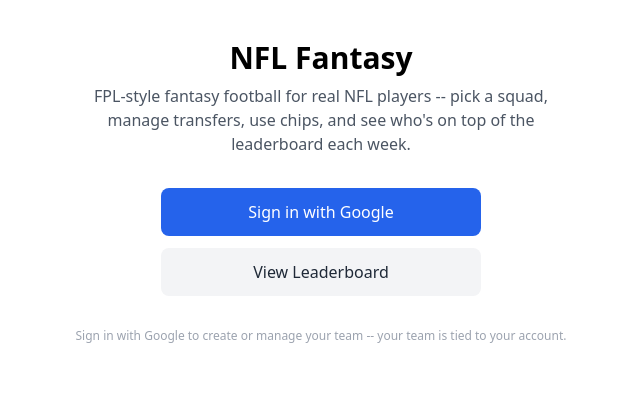
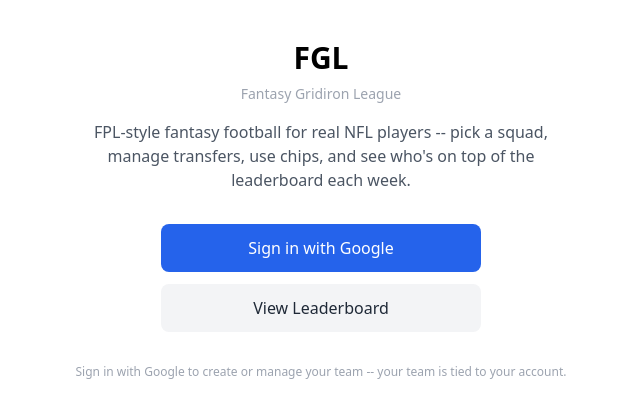
Before and after one commit to adigoya1/nfl-fantasy, a Next.js app: page / in a window 1280 px wide. Shown: the top 418 px of the page, without its empty margins (319-959 px from the left). Built offline with nearby package versions, Linux system fonts and the light colour scheme; no server answers.

Commit message:
Rebrand to FGL (Fantasy Gridiron League)

```diff
--- a/package.json
+++ b/package.json
@@ -1,5 +1,5 @@
 {
-  "name": "nfl-fantasy",
+  "name": "fgl",
   "version": "0.1.0",
   "private": true,
   "scripts": {
--- a/pages/build-squad.tsx
+++ b/pages/build-squad.tsx
@@ -1,3 +1,4 @@
+import Head from "next/head";
 import { useEffect, useState } from "react";
 import { useRouter } from "next/router";
 import { useSession, signIn } from "next-auth/react";
@@ -168,6 +169,9 @@
 
   return (
     <main className="max-w-4xl mx-auto p-6">
+      <Head>
+        <title>FGL — Build Your Squad</title>
+      </Head>
       <div className="flex justify-between items-center mb-6 flex-wrap gap-2">
         <h1 className="text-2xl font-bold">Build Your Squad: {team.name}</h1>
         <div className="flex gap-4 text-sm items-center">
--- a/pages/create-team.tsx
+++ b/pages/create-team.tsx
@@ -1,3 +1,4 @@
+import Head from "next/head";
 import { useState } from "react";
 import { useRouter } from "next/router";
 import { useSession, signIn } from "next-auth/react";
@@ -63,6 +64,9 @@
 
   return (
     <main className="max-w-md mx-auto p-10">
+      <Head>
+        <title>FGL — Create Your Team</title>
+      </Head>
       <h1 className="text-2xl font-bold mb-1">Create Your Team</h1>
       <p className="text-gray-600 text-sm mb-6">
         Signed in as {session.user?.email}. Pick a team name and you'll get a real, auto-drafted,
--- a/pages/index.tsx
+++ b/pages/index.tsx
@@ -1,3 +1,4 @@
+import Head from "next/head";
 import { useSession, signIn, signOut } from "next-auth/react";
 
 /**
@@ -7,13 +8,22 @@
  * so the CTA here adapts: signed-out visitors sign in first, signed-in
  * visitors go straight to their team (or Create Team resolves that either
  * way -- it redirects existing owners to their team automatically).
+ *
+ * Branded as "FGL" (Fantasy Gridiron League) rather than "NFL Fantasy" --
+ * the app uses real NFL player/team data internally (completely normal for
+ * a fantasy platform), but naming the *product itself* after the NFL's own
+ * trademarked name is worth avoiding once this has a real public URL.
  */
 export default function HomePage() {
   const { data: session, status } = useSession();
 
   return (
     <main className="max-w-xl mx-auto p-10 text-center">
-      <h1 className="text-3xl font-bold mb-2">NFL Fantasy</h1>
+      <Head>
+        <title>FGL — Fantasy Gridiron League</title>
+      </Head>
+      <h1 className="text-3xl font-bold mb-2">FGL</h1>
+      <p className="text-sm text-gray-400 mb-4">Fantasy Gridiron League</p>
       <p className="text-gray-600 mb-8">
         FPL-style fantasy football for real NFL players -- pick a squad, manage transfers, use chips, and see
         who's on top of the leaderboard each week.
--- a/pages/leaderboard.tsx
+++ b/pages/leaderboard.tsx
@@ -1,3 +1,4 @@
+import Head from "next/head";
 import { useEffect, useState } from "react";
 import type { LeaderboardRow } from "../lib/rankings";
 
@@ -21,7 +22,10 @@
 
   return (
     <main className="max-w-3xl mx-auto p-6">
-      <h1 className="text-2xl font-bold mb-4">NFL Fantasy — Leaderboard</h1>
+      <Head>
+        <title>FGL — Leaderboard</title>
+      </Head>
+      <h1 className="text-2xl font-bold mb-4">FGL — Leaderboard</h1>
 
       <div className="flex items-center gap-2 mb-4">
         <label htmlFor="week" className="text-sm text-gray-600">
--- a/pages/my-team.tsx
+++ b/pages/my-team.tsx
@@ -1,3 +1,4 @@
+import Head from "next/head";
 import { useEffect, useMemo, useState } from "react";
 import { useRouter } from "next/router";
 import { useSession, signIn, signOut } from "next-auth/react";
@@ -298,6 +299,9 @@
 
   return (
     <main className="max-w-4xl mx-auto p-6">
+      <Head>
+        <title>FGL — {team.name}</title>
+      </Head>
       <div className="flex justify-between items-center mb-6 flex-wrap gap-2">
         <h1 className="text-2xl font-bold">{team.name}</h1>
         <div className="flex gap-4 text-sm items-center">
--- a/pages/transfers.tsx
+++ b/pages/transfers.tsx
@@ -1,3 +1,4 @@
+import Head from "next/head";
 import { useEffect, useState } from "react";
 import { useRouter } from "next/router";
 import { useSession, signIn } from "next-auth/react";
@@ -154,6 +155,9 @@
 
   return (
     <main className="max-w-4xl mx-auto p-6">
+      <Head>
+        <title>FGL — Transfers</title>
+      </Head>
       <div className="flex justify-between items-center mb-6 flex-wrap gap-2">
         <h1 className="text-2xl font-bold">Transfers</h1>
         <div className="flex gap-4 text-sm items-center">
```
Also changed, not shown: 2 other files (tests, documents, lock files or other folders).
